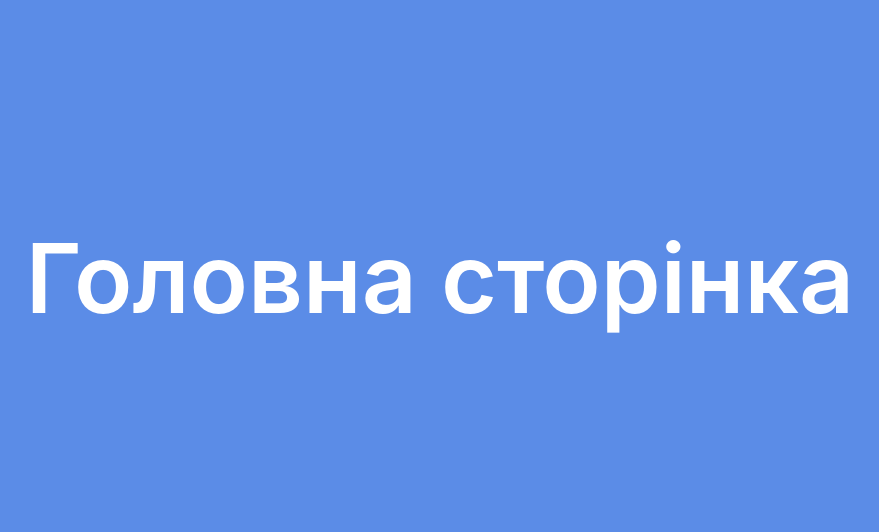
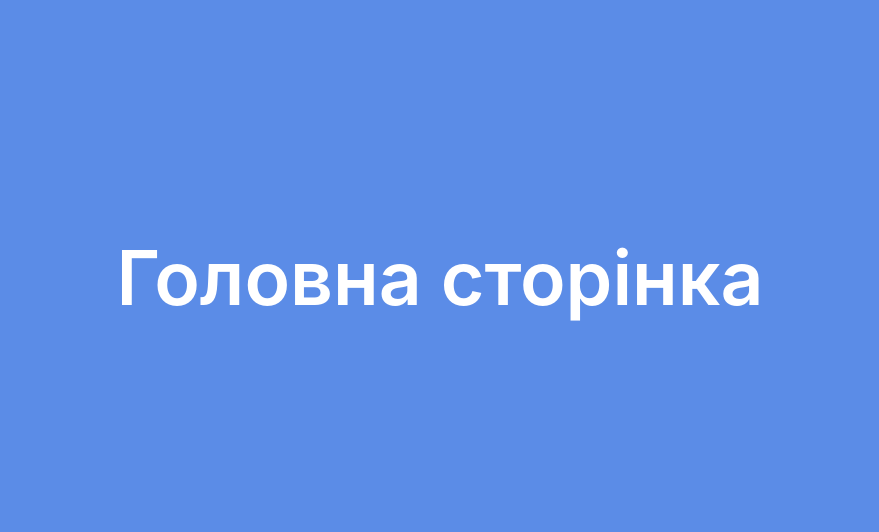
Before and after one commit to IllyaShramko/GrayCode, a Django app: page / in a window 1280 px wide. Shown: the part 240-772 px from the top of the page, without its empty margins (200-1079 px from the left). Run offline with Django 5.2, Linux system fonts and the light colour scheme; a user stored in the database is signed in.

Commit message:
Reduced the font size of the home page text a bit

```diff
--- a/blog/home_app/static/home_app/css/home.css
+++ b/blog/home_app/static/home_app/css/home.css
@@ -30,7 +30,7 @@ p {
     font-family: 'Inter';
     font-style: normal;
     font-weight: 600;
-    font-size: 96px;
+    font-size: 75px;
     line-height: 116px;
     text-align: center;
 
```
Also changed, not shown: blog/db.sqlite3, 1 other file.
